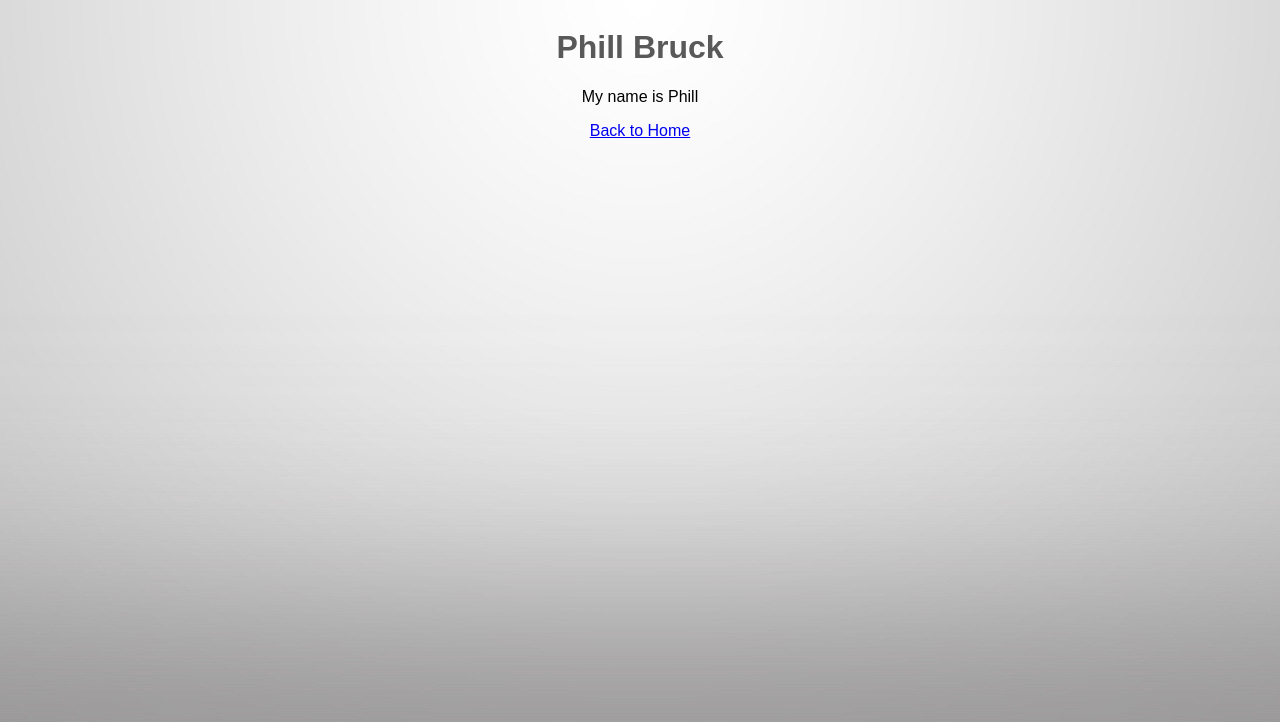
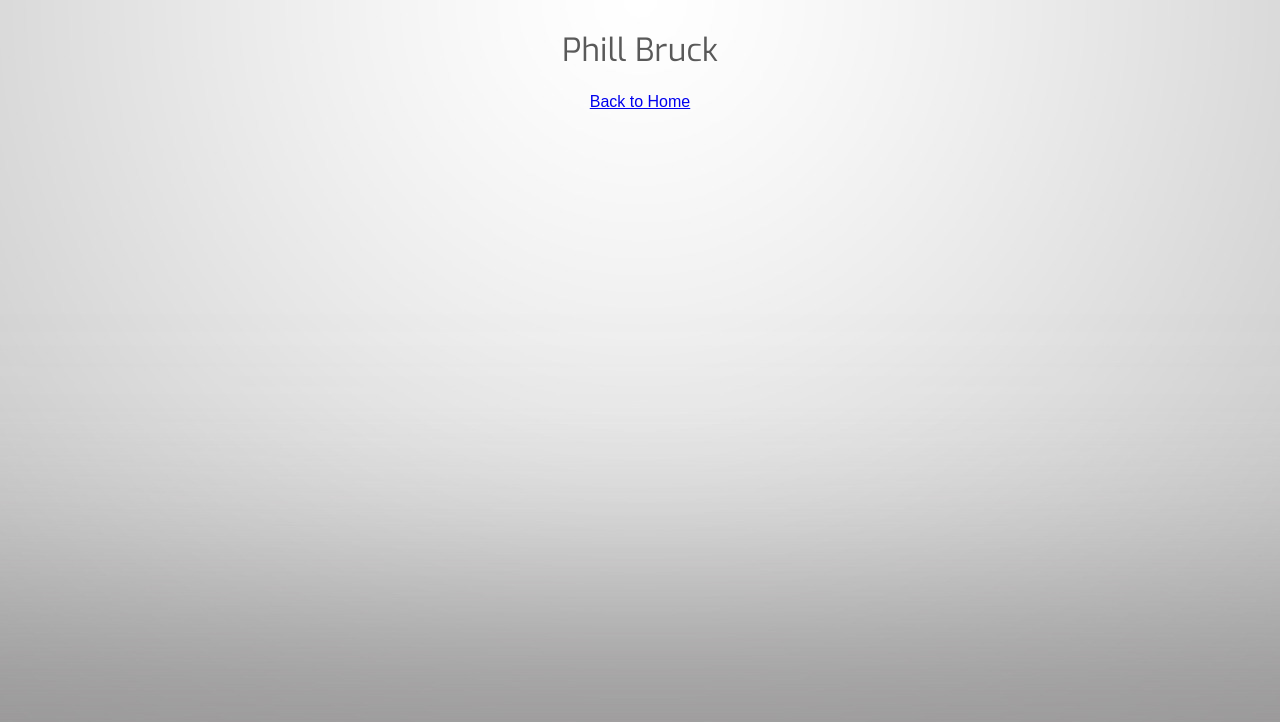
Before and after one commit to phillbruck/phillbruck.github.io, a plain HTML site: page about/index.html in a window 1280 px wide. Drawn offline with Linux system fonts and the light colour scheme.

Commit message:
commented out about, linked google sheet

```diff
--- a/about/index.html
+++ b/about/index.html
@@ -5,11 +5,12 @@
   <meta name="viewport" content="width=device-width, initial-scale=1.0">
   <meta http-equiv="X-UA-Compatible" content="ie=edge">
   <link rel="stylesheet" href="/css/main.css">
+  <link href="https://fonts.googleapis.com/css?family=Exo&display=swap" rel="stylesheet">
   <title>About Phill</title>
 </head>
   <body>
     <h1>Phill Bruck</h1>
-    <p class="p-about">My name is Phill</p>
+    <p class="p-about"></p>
     <a href="/">Back to Home</a>
   </body>
 </html>
--- a/css/main.css
+++ b/css/main.css
@@ -16,6 +16,7 @@ body {
 
 h1 {
    font-family: 'Exo', sans-serif;
+   font-weight: 35;
    margin-left: auto;
    color: rgb(89, 89, 89);
 }
```
Also changed, not shown: index.html (+1 -1 lines).
